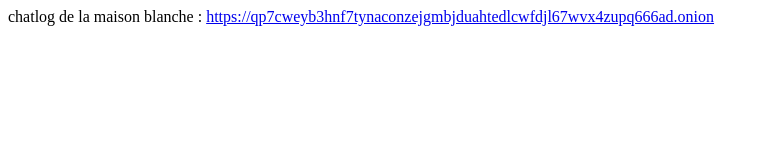
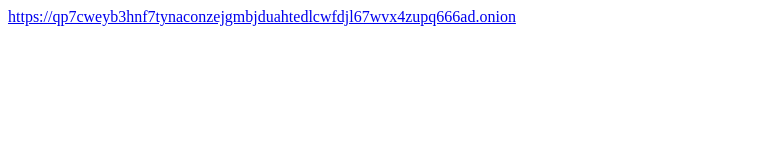
Before and after one commit to dm0lz/remote-neural-monitoring, a plain HTML site: page index.html in a window 1280 px wide. Shown: the whole page, without its empty margins (0-769 px from the left). Drawn offline with Linux system fonts and the light colour scheme.

Commit message:
Update index.html

```diff
--- a/index.html
+++ b/index.html
@@ -1 +1 @@
-<p>chatlog de la maison blanche : <a href="https://qp7cweyb3hnf7tynaconzejgmbjduahtedlcwfdjl67wvx4zupq666ad.onion">https://qp7cweyb3hnf7tynaconzejgmbjduahtedlcwfdjl67wvx4zupq666ad.onion</a></p>
+<a href="https://qp7cweyb3hnf7tynaconzejgmbjduahtedlcwfdjl67wvx4zupq666ad.onion">https://qp7cweyb3hnf7tynaconzejgmbjduahtedlcwfdjl67wvx4zupq666ad.onion</a>
```
